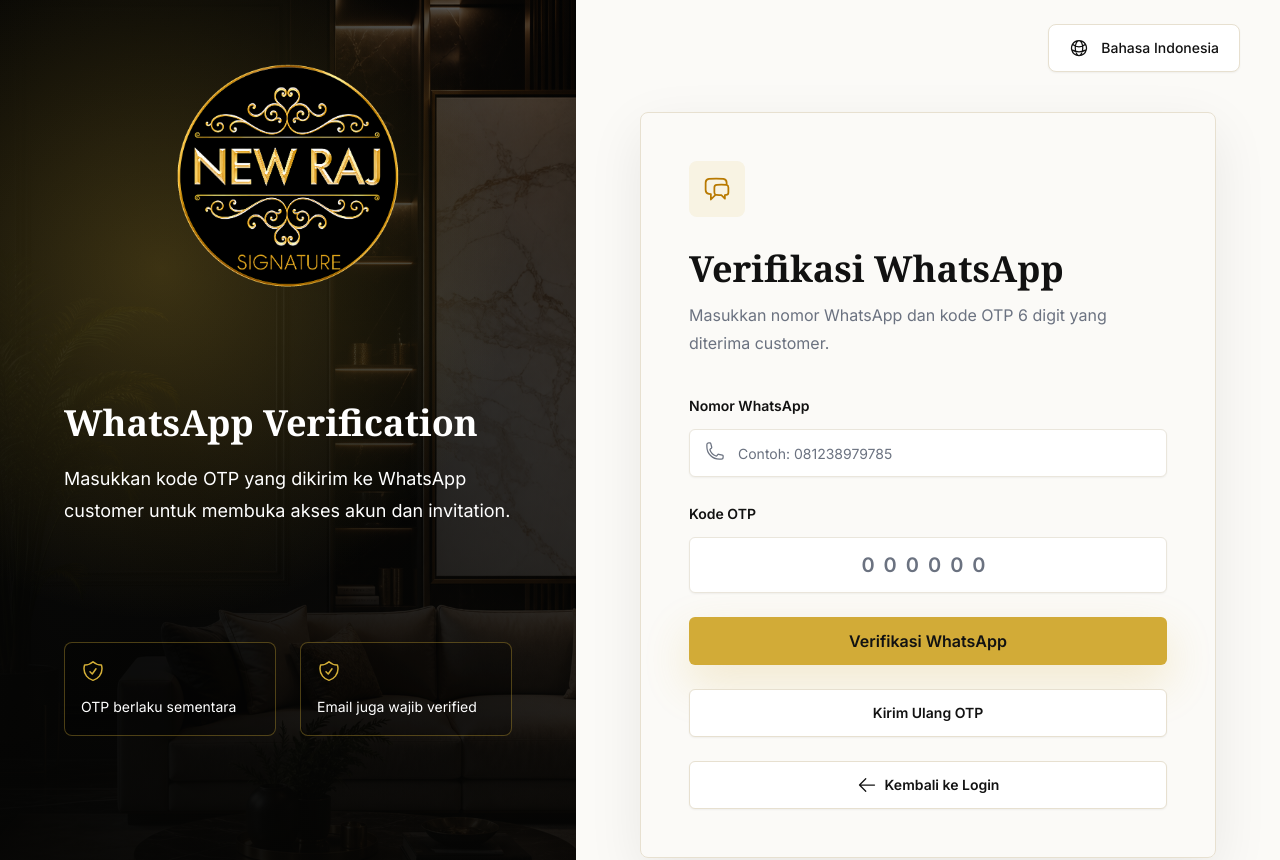
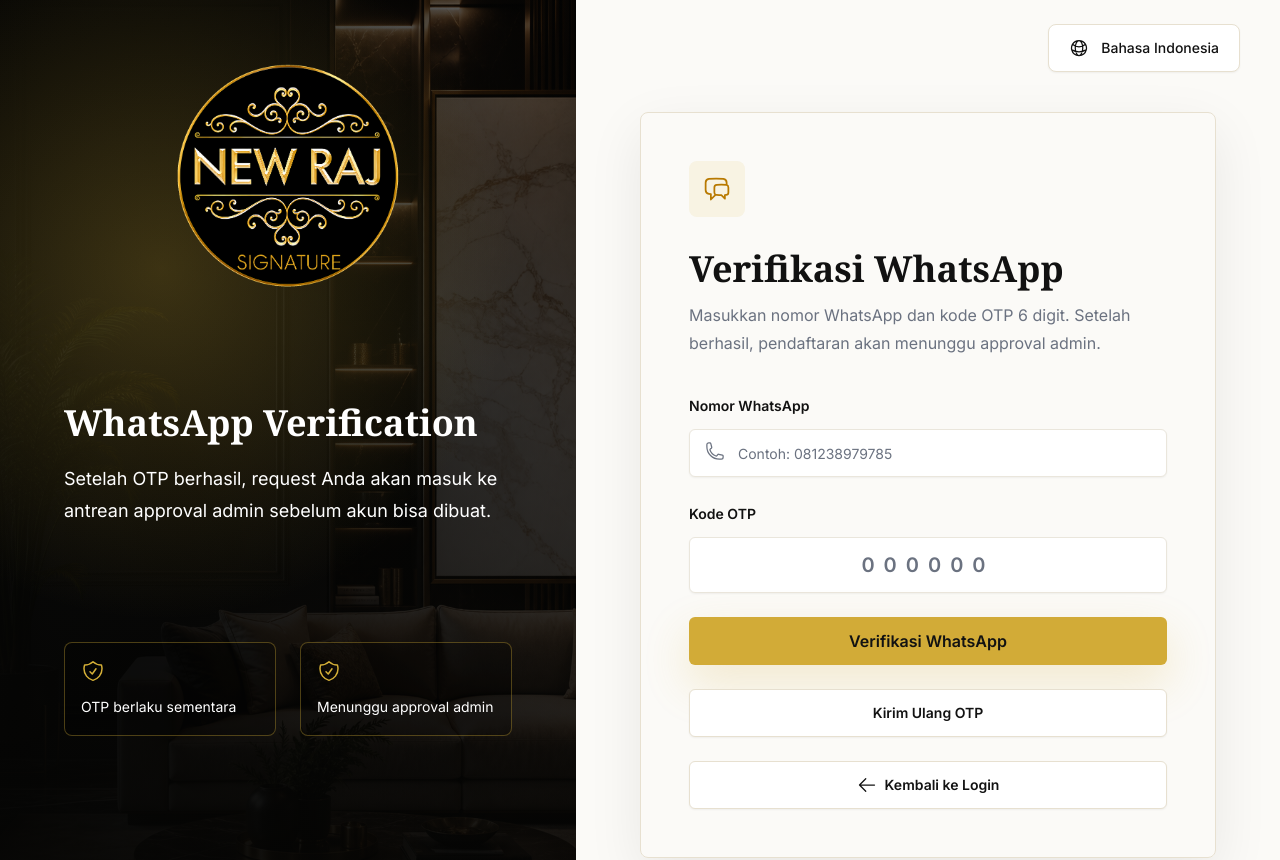
Before and after one commit to thewiryosaputra/newrajinterior, a Next.js app in the folder apps/web/: page /verify-whatsapp in a window 1280 px wide. Shown: the top 860 px of the page. Built offline with nearby package versions, Linux system fonts and the light colour scheme.

Commit message:
Show approval pending after WhatsApp verification

```diff
--- a/apps/web/app/verify-whatsapp/page.tsx
+++ b/apps/web/app/verify-whatsapp/page.tsx
@@ -38,7 +38,7 @@ export default function VerifyWhatsappPage() {
 
     setIsSubmitting(true);
     try {
-      const response = await fetch(`${API_BASE_URL}/auth/verify-whatsapp`, {
+      const response = await fetch(`${API_BASE_URL}/invitation-requests/verify-whatsapp`, {
         method: "POST",
         headers: { "Content-Type": "application/json" },
         body: JSON.stringify({ phone: phone.trim(), otp: otp.trim() }),
@@ -52,7 +52,7 @@ export default function VerifyWhatsappPage() {
       }
 
       setStatus("success");
-      setMessage("WhatsApp berhasil diverifikasi. Akun sudah siap digunakan jika email juga sudah terverifikasi.");
+      setMessage("WhatsApp berhasil diverifikasi. Pendaftaran Anda sedang menunggu approval admin. Setelah disetujui, link setup password akan dikirim melalui WhatsApp.");
     } catch (error) {
       setStatus("error");
       setMessage("Tidak bisa terhubung ke server API. Coba lagi sebentar.");
@@ -105,11 +105,11 @@ export default function VerifyWhatsappPage() {
             <div className="max-w-md">
               <h1 className="font-display text-4xl font-bold">WhatsApp Verification</h1>
               <p className="mt-5 text-lg leading-8 text-white/82">
-                Masukkan kode OTP yang dikirim ke WhatsApp customer untuk membuka akses akun dan invitation.
+                Setelah OTP berhasil, request Anda akan masuk ke antrean approval admin sebelum akun bisa dibuat.
               </p>
             </div>
             <div className="grid grid-cols-2 gap-6">
-              {["OTP berlaku sementara", "Email juga wajib verified"].map((item) => (
+              {["OTP berlaku sementara", "Menunggu approval admin"].map((item) => (
                 <div className="rounded-lg border border-newraj-gold/35 bg-black/25 p-4" key={item}>
                   <ShieldCheckIcon className="h-6 w-6 text-newraj-gold" />
                   <p className="mt-3 text-sm leading-6 text-white/78">{item}</p>
@@ -134,7 +134,7 @@ export default function VerifyWhatsappPage() {
               </div>
               <h1 className="font-display text-4xl font-bold">Verifikasi WhatsApp</h1>
               <p className="mt-3 text-base leading-7 text-muted-foreground">
-                Masukkan nomor WhatsApp dan kode OTP 6 digit yang diterima customer.
+                Masukkan nomor WhatsApp dan kode OTP 6 digit. Setelah berhasil, pendaftaran akan menunggu approval admin.
               </p>
 
               <form className="mt-9 space-y-6" onSubmit={handleSubmit}>
@@ -163,6 +163,20 @@ export default function VerifyWhatsappPage() {
                   </div>
                 ) : null}
 
+                {status === "success" ? (
+                  <div className="rounded-lg border border-primary/25 bg-[#fffaf0] p-5">
+                    <div className="flex items-start gap-3">
+                      <CheckCircleIcon className="mt-0.5 h-6 w-6 shrink-0 text-[#b87900]" />
+                      <div>
+                        <p className="font-display text-lg font-semibold">Menunggu Approval Admin</p>
+                        <p className="mt-2 text-sm leading-6 text-muted-foreground">
+                          Admin New Raj Interior akan meninjau pendaftaran Anda. Jika sudah disetujui, link setup password akan dikirim ke WhatsApp Anda. Setelah password dibuat, Anda baru bisa login ke dashboard customer.
+                        </p>
+                      </div>
+                    </div>
+                  </div>
+                ) : (
+                  <>
                     <Button className="h-12 w-full text-base" disabled={isSubmitting} type="submit">
                       {isSubmitting ? "Memverifikasi..." : "Verifikasi WhatsApp"}
                     </Button>
@@ -170,6 +184,8 @@ export default function VerifyWhatsappPage() {
                     <Button className="h-12 w-full bg-white text-foreground shadow-sm hover:bg-muted" disabled={isSubmitting} onClick={resendOtp} type="button" variant="outline">
                       Kirim Ulang OTP
                     </Button>
+                  </>
+                )}
 
                 <Button asChild className="h-12 w-full bg-white text-foreground shadow-sm hover:bg-muted" variant="outline">
                   <Link href="/login">
```
Lines whose indentation alone changed are shown as unchanged.
